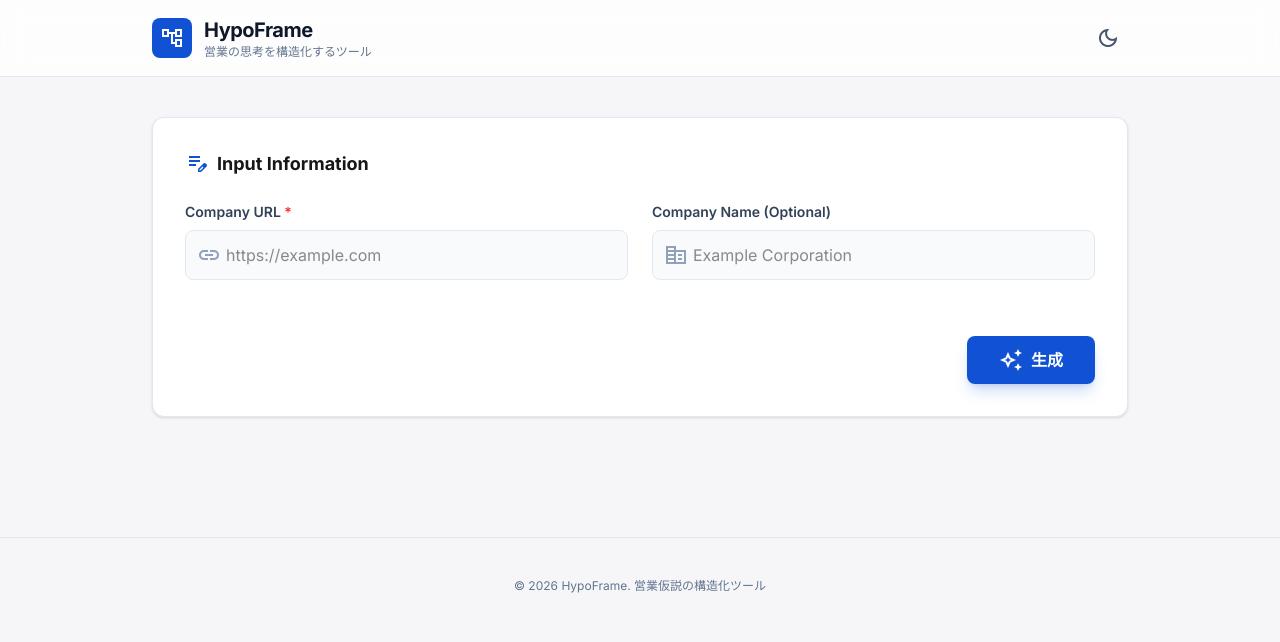
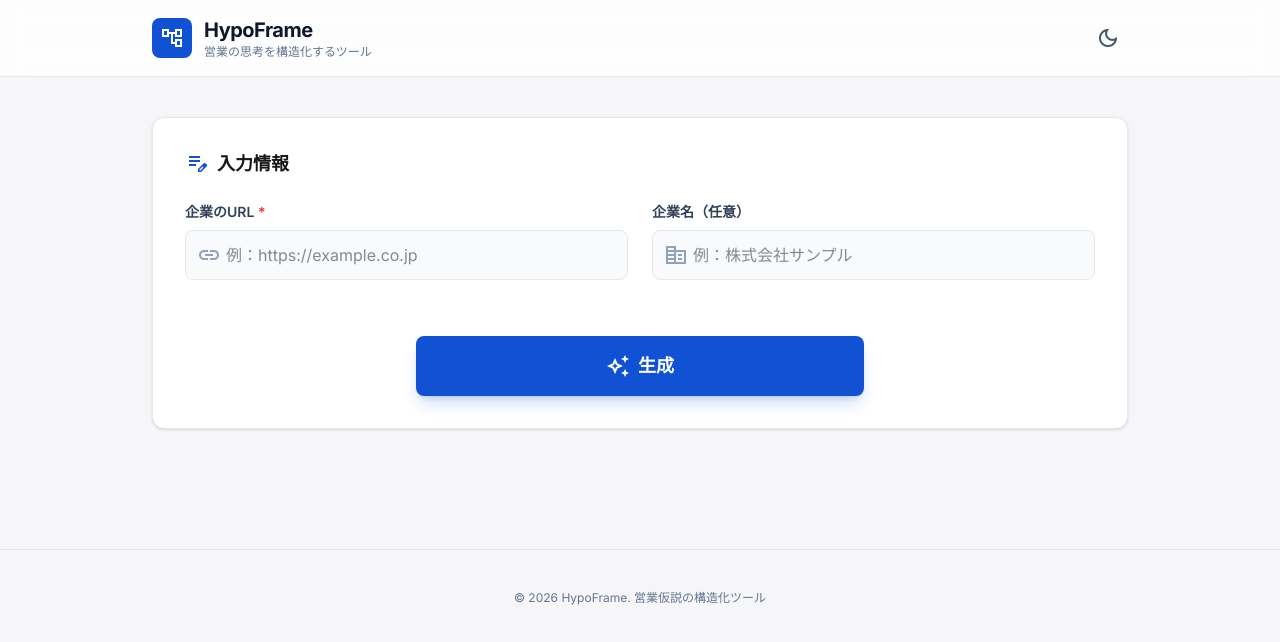
Before and after one commit to Kamon-Tahara-504/HypoFrame, a Next.js app: page / in a window 1280 px wide. Shown: the top 642 px of the page. Built offline with nearby package versions, Linux system fonts and the light colour scheme.

Commit message:
feat 入力フォームの日本語化と生成ボタン修正

```diff
--- a/components/InputArea.tsx
+++ b/components/InputArea.tsx
@@ -31,7 +31,7 @@ export default function InputArea({ onSubmit, disabled }: InputAreaProps) {
           <span className="material-symbols-outlined text-primary">
             edit_note
           </span>
-          <h2 className="text-lg font-bold">Input Information</h2>
+          <h2 className="text-lg font-bold">入力情報</h2>
         </div>
         <form onSubmit={handleSubmit} className="grid grid-cols-1 md:grid-cols-2 gap-6">
           <div className="space-y-2">
@@ -39,7 +39,7 @@ export default function InputArea({ onSubmit, disabled }: InputAreaProps) {
               htmlFor="url"
               className="block text-sm font-semibold text-slate-700 dark:text-slate-300"
             >
-              Company URL <span className="text-red-500">*</span>
+              企業のURL <span className="text-red-500">*</span>
             </label>
             <div className="relative">
               <span className="absolute left-3 top-1/2 -translate-y-1/2 material-symbols-outlined text-slate-400 text-[20px]">
@@ -50,7 +50,7 @@ export default function InputArea({ onSubmit, disabled }: InputAreaProps) {
                 name="url"
                 type="url"
                 required
-                placeholder="https://example.com"
+                placeholder="例：https://example.co.jp"
                 disabled={disabled}
                 className="w-full pl-10 pr-4 py-3 bg-slate-50 dark:bg-slate-800 border border-slate-200 dark:border-slate-700 rounded-lg focus:ring-2 focus:ring-primary focus:border-transparent outline-none transition-all disabled:opacity-60"
               />
@@ -61,7 +61,7 @@ export default function InputArea({ onSubmit, disabled }: InputAreaProps) {
               htmlFor="companyName"
               className="block text-sm font-semibold text-slate-700 dark:text-slate-300"
             >
-              Company Name (Optional)
+              企業名（任意）
             </label>
             <div className="relative">
               <span className="absolute left-3 top-1/2 -translate-y-1/2 material-symbols-outlined text-slate-400 text-[20px]">
@@ -71,17 +71,17 @@ export default function InputArea({ onSubmit, disabled }: InputAreaProps) {
                 id="companyName"
                 name="companyName"
                 type="text"
-                placeholder="Example Corporation"
+                placeholder="例：株式会社サンプル"
                 disabled={disabled}
                 className="w-full pl-10 pr-4 py-3 bg-slate-50 dark:bg-slate-800 border border-slate-200 dark:border-slate-700 rounded-lg focus:ring-2 focus:ring-primary focus:border-transparent outline-none transition-all disabled:opacity-60"
               />
             </div>
           </div>
-          <div className="md:col-span-2 mt-8 flex justify-end">
+          <div className="md:col-span-2 mt-8 flex justify-center">
             <button
               type="submit"
               disabled={disabled}
-              className="bg-primary hover:bg-primary/90 text-white px-8 py-3 rounded-lg font-bold flex items-center gap-2 transition-all shadow-lg shadow-primary/20 disabled:opacity-60 disabled:cursor-not-allowed"
+              className="w-full max-w-md bg-primary hover:bg-primary/90 text-white px-10 py-4 rounded-lg font-bold flex items-center justify-center gap-2 transition-all shadow-lg shadow-primary/20 disabled:opacity-60 disabled:cursor-not-allowed text-lg"
             >
               <span className="material-symbols-outlined">auto_awesome</span>
               生成
```
